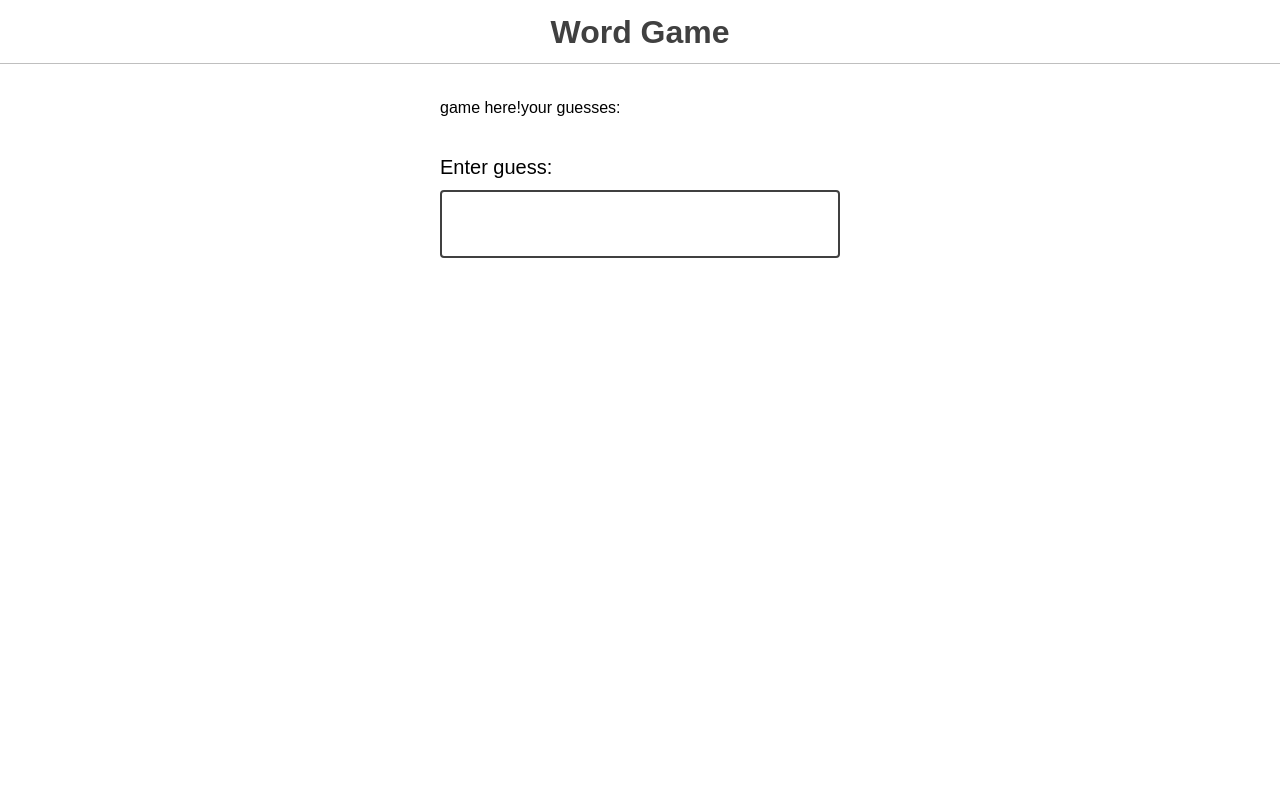
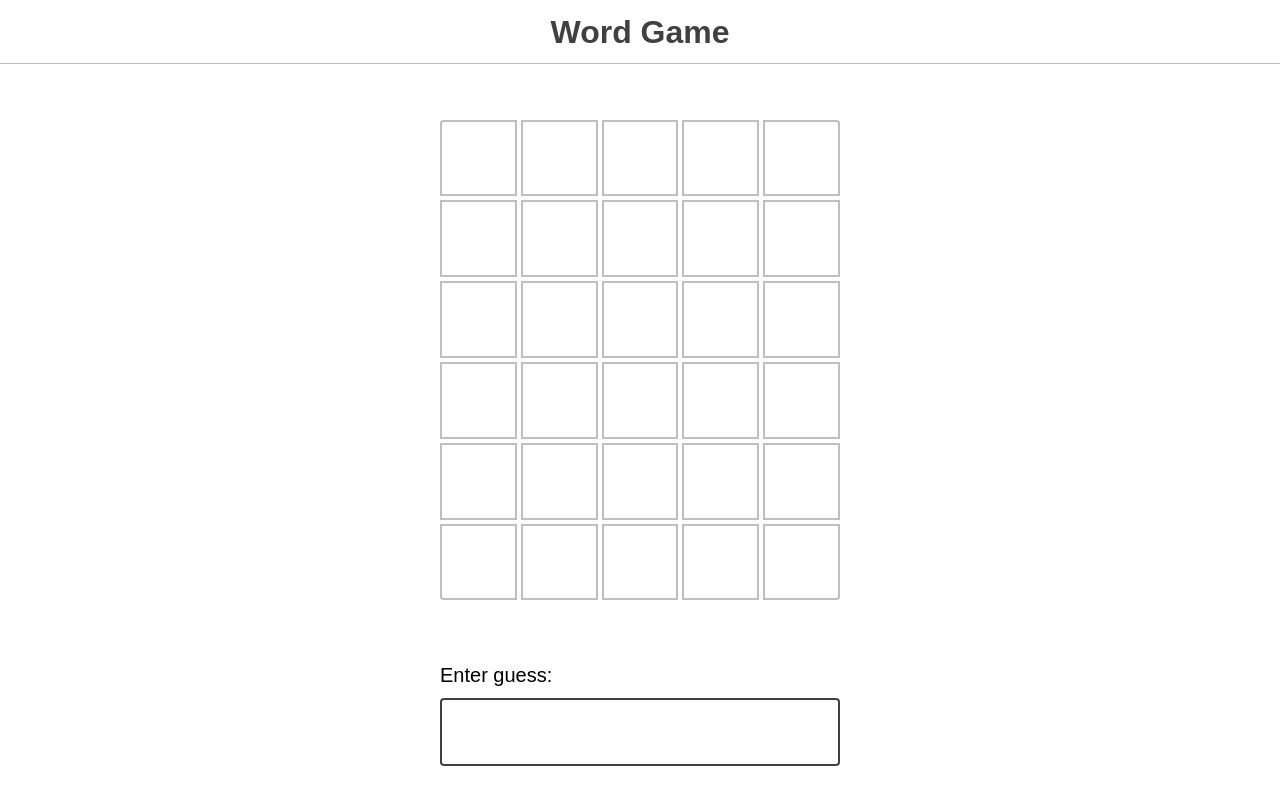
Before and after one commit to joy-of-react/project-wordle, a React (Create React App) app: page / in a window 1280 px wide. Built offline with nearby package versions, Linux system fonts and the light colour scheme.

Commit message:
feature: add grid

```diff
--- /dev/null
+++ b/src/components/Attempts/Attempts.js
@@ -0,0 +1,18 @@
+import React from "react";
+
+function Attempts({ attempts }) {
+  return (
+    <section className="guess-results">
+
+      {attempts.map((word, index) => {
+        return (
+
+          <p className="guess" key={index}>{word}</p>
+
+        )
+      })}
+    </section>
+  );
+}
+
+export default Attempts;
--- /dev/null
+++ b/src/components/Attempts/index.js
@@ -0,0 +1,2 @@
+export * from "./Attempts";
+export { default } from "./Attempts";
--- a/src/components/Game/Game.js
+++ b/src/components/Game/Game.js
@@ -1,9 +1,11 @@
-import React from 'react';
+import React from "react";
 
-import { sample } from '../../utils';
-import { WORDS } from '../../data';
+import { sample } from "../../utils";
+import { WORDS } from "../../data";
 
-import Input from '../Input'
+import Input from "../Input";
+import Attempts from "../Attempts";
+import GuessResults from "../GuessResults";
 
 // Pick a random word on every pageload.
 const answer = sample(WORDS);
@@ -12,10 +14,14 @@ console.info({ answer });
 
 function Game() {
 
+  const [attempts, setAttempts] = React.useState([]);
+
 
   return (
-    <>game here!
-      <Input />
+    <>
+      {/*<Attempts attempts={attempts} />*/}
+      <GuessResults />
+      <Input attempts={attempts} setAttempts={setAttempts} />
     </>
   );
 }
--- /dev/null
+++ b/src/components/GuessResults/GuessResults.js
@@ -0,0 +1,29 @@
+import React from "react";
+import { range } from "../../utils";
+import { NUM_OF_GUESSES_ALLOWED } from "../../constants";
+
+function GuessResults() {
+
+  const rows = NUM_OF_GUESSES_ALLOWED;
+  const columns = 5;
+
+  // range(rows).map((word) => {console.log("hui")};
+
+
+  return (
+    <>
+      <div className="guess-results">
+        {range(rows).map((rowIndex) => (
+          <p key={rowIndex} className="guess">
+            {range(columns).map((columnIndex) => (
+              <span key={columnIndex} className="cell">
+              </span>
+            ))}
+          </p>
+        ))}
+      </div>
+    </>
+  );
+}
+
+export default GuessResults;
--- /dev/null
+++ b/src/components/GuessResults/index.js
@@ -0,0 +1,2 @@
+export * from "./GuessResults";
+export { default } from "./GuessResults";
--- a/src/components/Input/Input.js
+++ b/src/components/Input/Input.js
@@ -1,22 +1,34 @@
 import React from "react";
 
-function Input() {
+function Input({ attempts, setAttempts }) {
 
-  const [input, setInput] = React.useState('');
-  const [attempts, setAttempts] = React.useState([]);
+  const [input, setInput] = React.useState("");
+  const [guessObject, setGuessObject] = React.useState({ guess: "" });
 
   return (
     <>
-      your guesses: {attempts.join(" ")}
       <form
         className="guess-input-wrapper"
         onSubmit={
           (event) => {
             event.preventDefault();
+
+            if (input.length !== 5) {
+              return;
+            }
+
             const nextAttempts = [...attempts];
             nextAttempts.push(input);
             setAttempts(nextAttempts);
-            setInput('');
+
+
+            const nextGuessObject = structuredClone(guessObject);
+            nextGuessObject.guess = input;
+            setGuessObject(nextGuessObject);
+            console.log("next guess object is:");
+            console.log(nextGuessObject);
+            setInput("");
+
           }
         }>
         <label htmlFor="guess-input">Enter guess:</label>
@@ -24,8 +36,10 @@ function Input() {
           id="guess-input"
           type="text"
           value={input}
+          maxLength={5}
+          minLength={5}
           onChange={event => {
-            setInput(event.target.value);
+            setInput((event.target.value).toUpperCase());
           }}
         />
       </form>
```
